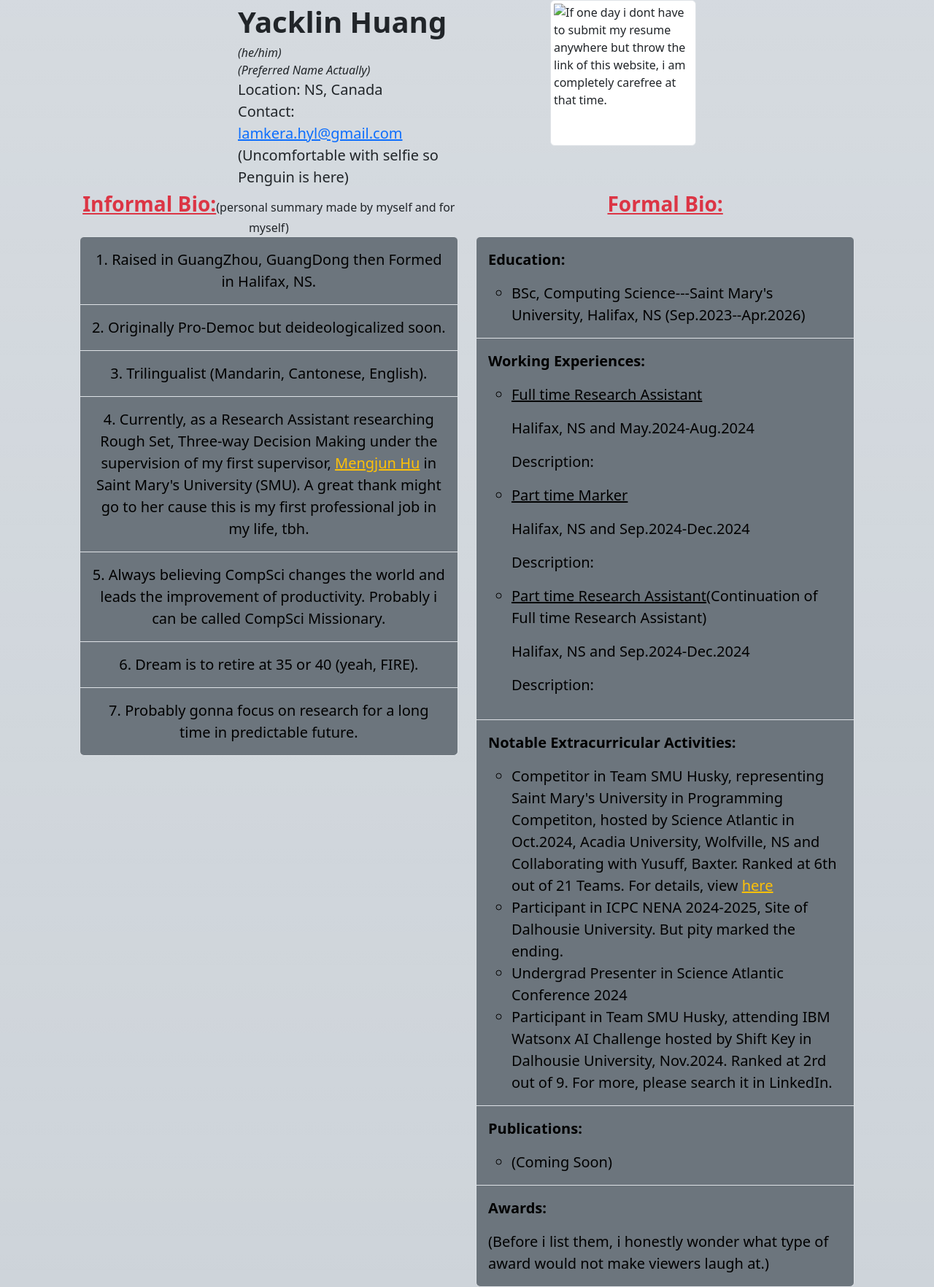
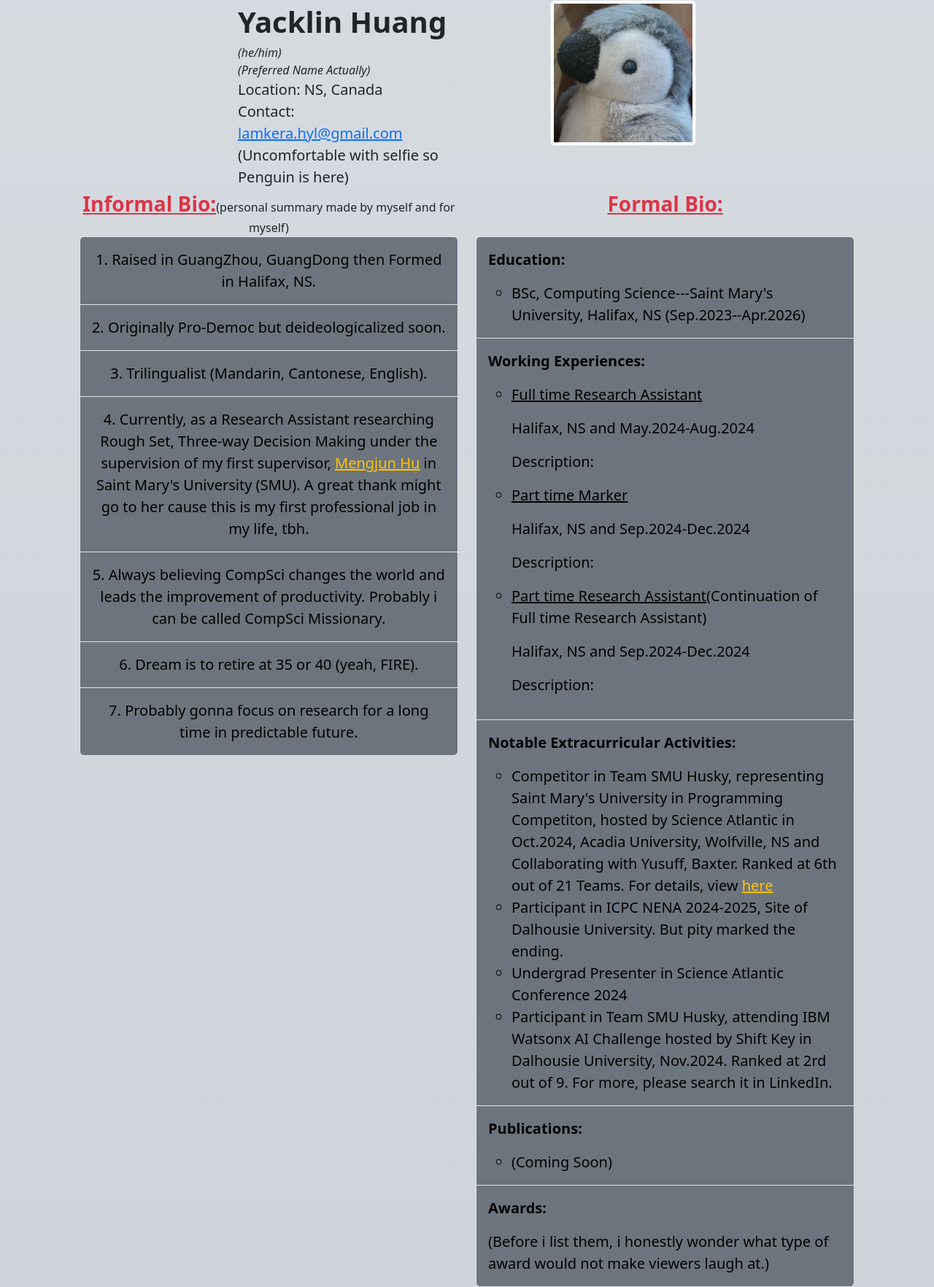
Before and after one commit to Yacklin/Yacklin.github.io, a Jekyll site: the page built from README.md, in a window 1280 px wide. Shown: the whole page at 73% size. Built offline with Jekyll 4.4.1, drawn with Linux system fonts in a browser that asks for light colours; our own code applies the rules of GitHub Pages for plain Markdown files.

Commit message:
Update default.html

```diff
--- a/_layouts/default.html
+++ b/_layouts/default.html
@@ -46,7 +46,7 @@
 
         </div>
         <div class="col">
-            <img src="./Peng.jpg"
+            <img src="assets/Peng.jpg"
                 title="If one day i dont have to submit my resume anywhere but throw the link of this website, i am completely carefree at that time."
                 id="penguin_image"
                 class="img-thumbnail rounded float-end"
```
